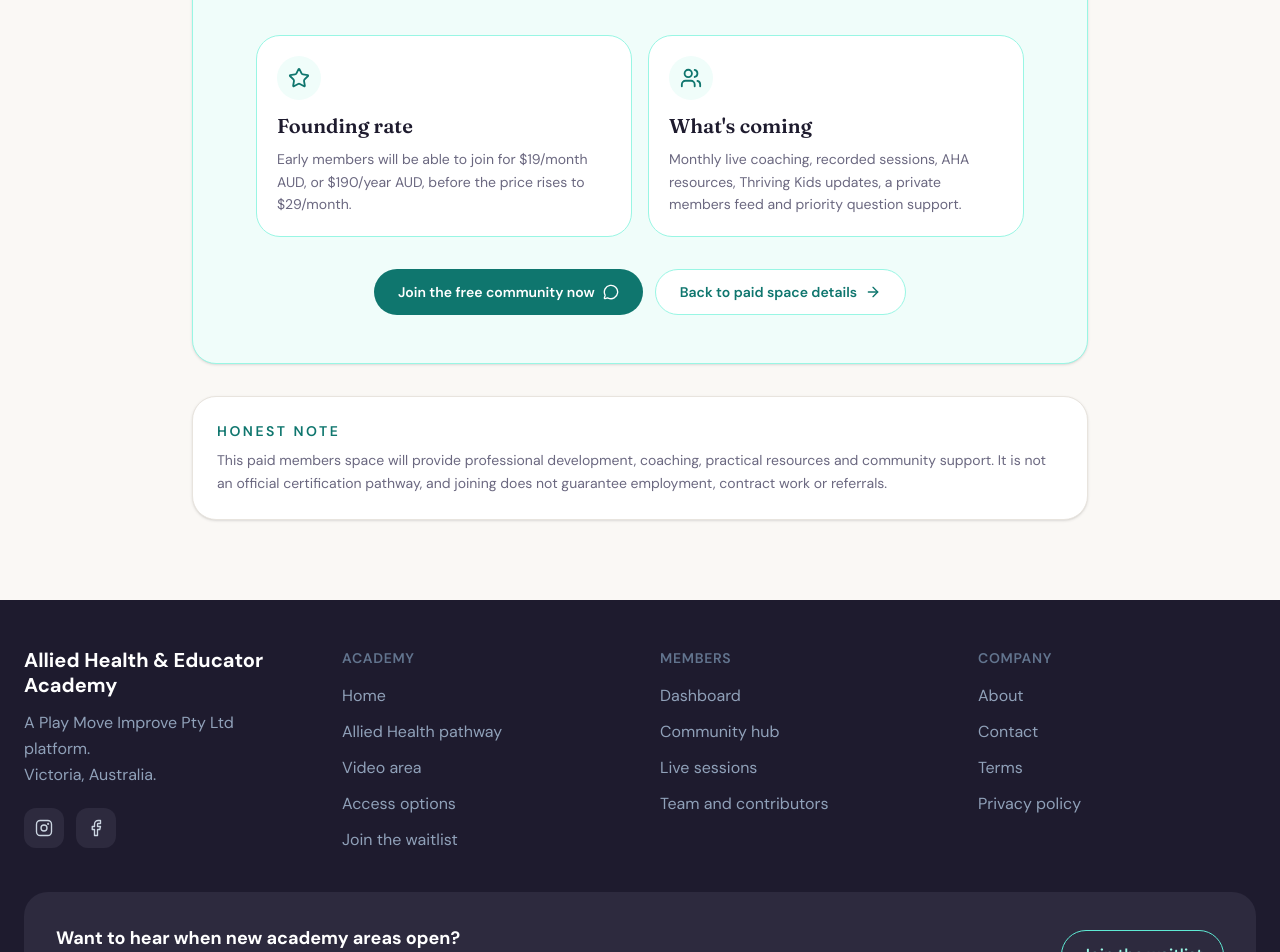
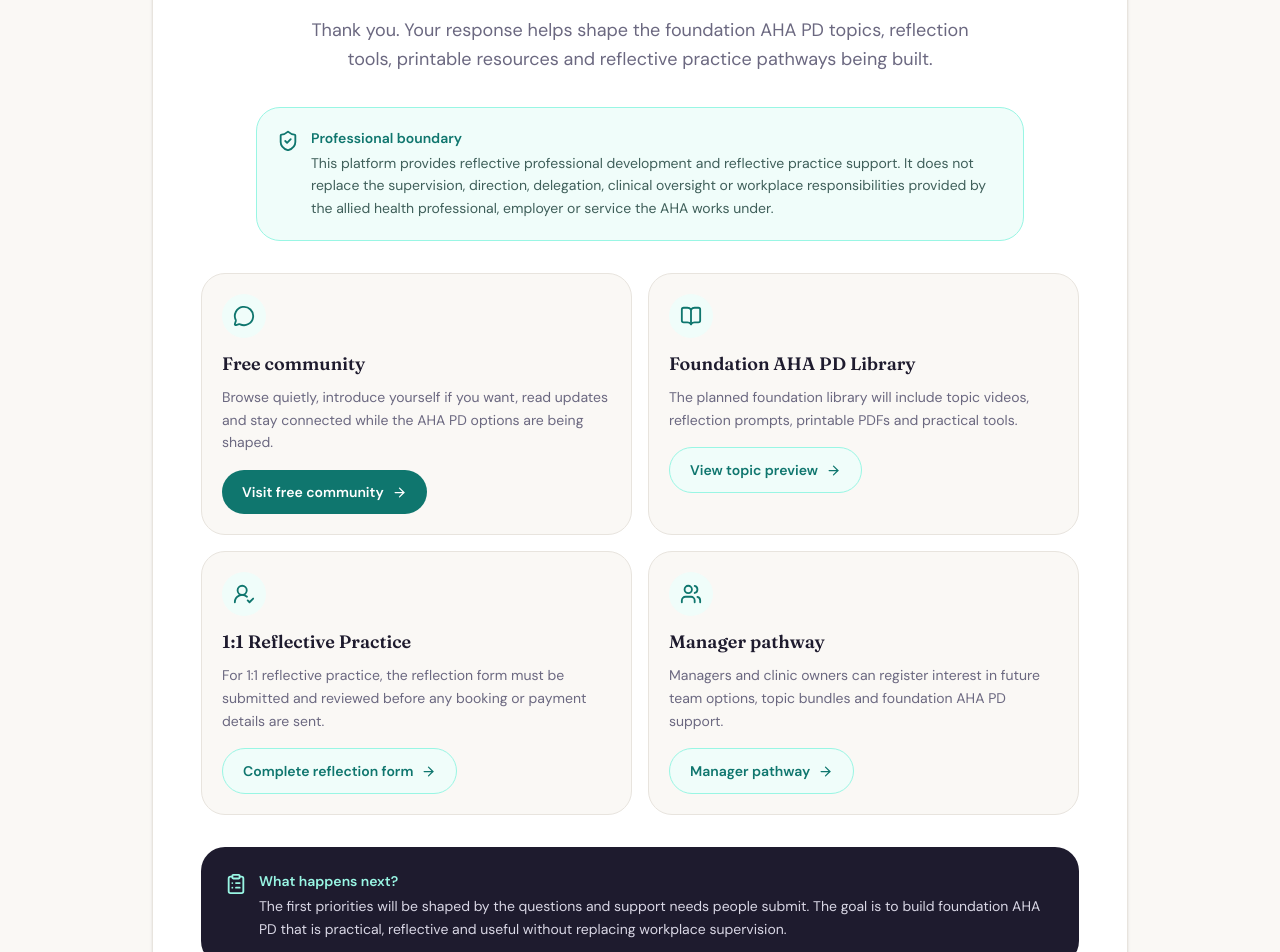
Before and after one commit to developmentalhub/allied-health-assistant-course, a Next.js app: page /subscribe/success in a window 1280 px wide. Shown: the part 640-1592 px from the top of the page. Built offline with nearby package versions, Linux system fonts and the light colour scheme; no server answers.

Commit message:
Update AHA PD success page

```diff
--- a/app/subscribe/success/page.tsx
+++ b/app/subscribe/success/page.tsx
@@ -1,88 +1,191 @@
 import Link from "next/link";
-import { ArrowRight, Check, MessageCircle, Star, Users } from "lucide-react";
+import {
+  ArrowRight,
+  BookOpen,
+  Check,
+  ClipboardList,
+  MessageCircle,
+  ShieldCheck,
+  UserRoundCheck,
+  Users,
+} from "lucide-react";
 
 export default function SubscribeSuccessPage() {
   return (
-    <main className="min-h-screen bg-[#faf8f5] px-6 py-14 text-[#1e1b2e] md:py-20">
-      <section className="mx-auto max-w-4xl">
-        <div className="rounded-3xl border border-[#99f6e4] bg-[#f0fdfa] p-8 text-center shadow-sm md:p-12">
-          <div className="mx-auto mb-5 flex h-16 w-16 items-center justify-center rounded-full bg-[#0f766e] text-white">
-            <Check size={30} />
+    <main className="min-h-screen bg-[#faf8f5] text-[#1e1b2e]">
+      <section className="mx-auto max-w-5xl px-6 py-14 md:py-20">
+        <div className="rounded-3xl border border-[#e8e4de] bg-white p-8 text-center shadow-sm md:p-12">
+          <div className="mx-auto mb-6 flex h-16 w-16 items-center justify-center rounded-full bg-[#0f766e] text-white">
+            <Check size={32} />
           </div>
 
-          <p className="mb-4 text-sm font-semibold uppercase tracking-[0.22em] text-[#0f766e]">
-            You&apos;re on the list
+          <p className="mb-4 text-xs font-semibold uppercase tracking-[0.22em] text-[#0f766e]">
+            Interest received
           </p>
 
-          <h1 className="mx-auto mb-6 max-w-3xl text-4xl font-bold leading-tight md:text-5xl">
-            You&apos;ll be first to hear when founding member access opens.
+          <h1 className="mx-auto mb-5 max-w-3xl text-4xl font-bold leading-tight md:text-6xl">
+            You&apos;re on the AHA Professional Development interest list.
           </h1>
 
-          <p className="mx-auto mb-8 max-w-2xl text-lg leading-relaxed text-[#3f5f5a]">
-            Thank you for joining the waitlist for the paid AHA members space.
-            I&apos;ll let you know when the founding rate opens, what&apos;s
-            included, and how to lock in the early member price.
+          <p className="mx-auto mb-8 max-w-2xl text-base leading-relaxed text-[#6b6880] md:text-lg">
+            Thank you. Your response helps shape the foundation AHA PD topics,
+            reflection tools, printable resources and reflective practice
+            pathways being built.
           </p>
 
-          <div className="mx-auto mb-8 grid max-w-3xl gap-4 md:grid-cols-2">
-            <div className="rounded-3xl border border-[#99f6e4] bg-white p-5 text-left">
+          <div className="mx-auto mb-8 max-w-3xl rounded-3xl border border-[#99f6e4] bg-[#f0fdfa] p-5 text-left">
+            <div className="flex gap-3">
+              <ShieldCheck
+                size={22}
+                className="mt-0.5 shrink-0 text-[#0f766e]"
+              />
+
+              <div>
+                <p className="mb-1 text-sm font-semibold text-[#0f766e]">
+                  Professional boundary
+                </p>
+
+                <p className="text-sm leading-relaxed text-[#3f5f5a]">
+                  This platform provides reflective professional development and
+                  reflective practice support. It does not replace the
+                  supervision, direction, delegation, clinical oversight or
+                  workplace responsibilities provided by the allied health
+                  professional, employer or service the AHA works under.
+                </p>
+              </div>
+            </div>
+          </div>
+
+          <div className="grid gap-4 text-left md:grid-cols-2">
+            <div className="rounded-3xl border border-[#e8e4de] bg-[#faf8f5] p-5">
               <div className="mb-3 flex h-11 w-11 items-center justify-center rounded-full bg-[#f0fdfa] text-[#0f766e]">
-                <Star size={22} />
+                <MessageCircle size={22} />
               </div>
 
-              <h2 className="mb-2 text-xl font-bold">Founding rate</h2>
+              <h2 className="mb-2 text-lg font-bold">Free community</h2>
 
-              <p className="text-sm leading-relaxed text-[#6b6880]">
-                Early members will be able to join for $19/month AUD, or
-                $190/year AUD, before the price rises to $29/month.
+              <p className="mb-4 text-sm leading-relaxed text-[#6b6880]">
+                Browse quietly, introduce yourself if you want, read updates and
+                stay connected while the AHA PD options are being shaped.
               </p>
+
+              <Link
+                href="/join"
+                className="inline-flex items-center gap-2 rounded-full bg-[#0f766e] px-5 py-3 text-sm font-semibold text-white transition hover:bg-[#0d6962]"
+              >
+                Visit free community
+                <ArrowRight size={15} />
+              </Link>
             </div>
 
-            <div className="rounded-3xl border border-[#99f6e4] bg-white p-5 text-left">
+            <div className="rounded-3xl border border-[#e8e4de] bg-[#faf8f5] p-5">
+              <div className="mb-3 flex h-11 w-11 items-center justify-center rounded-full bg-[#f0fdfa] text-[#0f766e]">
+                <BookOpen size={22} />
+              </div>
+
+              <h2 className="mb-2 text-lg font-bold">
+                Foundation AHA PD Library
+              </h2>
+
+              <p className="mb-4 text-sm leading-relaxed text-[#6b6880]">
+                The planned foundation library will include topic videos,
+                reflection prompts, printable PDFs and practical tools.
+              </p>
+
+              <Link
+                href="/topics"
+                className="inline-flex items-center gap-2 rounded-full border border-[#99f6e4] bg-[#f0fdfa] px-5 py-3 text-sm font-semibold text-[#0f766e] transition hover:bg-[#ccfbf1]"
+              >
+                View topic preview
+                <ArrowRight size={15} />
+              </Link>
+            </div>
+
+            <div className="rounded-3xl border border-[#e8e4de] bg-[#faf8f5] p-5">
+              <div className="mb-3 flex h-11 w-11 items-center justify-center rounded-full bg-[#f0fdfa] text-[#0f766e]">
+                <UserRoundCheck size={22} />
+              </div>
+
+              <h2 className="mb-2 text-lg font-bold">
+                1:1 Reflective Practice
+              </h2>
+
+              <p className="mb-4 text-sm leading-relaxed text-[#6b6880]">
+                For 1:1 reflective practice, the reflection form must be
+                submitted and reviewed before any booking or payment details are
+                sent.
+              </p>
+
+              <Link
+                href="/reflective-practice"
+                className="inline-flex items-center gap-2 rounded-full border border-[#99f6e4] bg-[#f0fdfa] px-5 py-3 text-sm font-semibold text-[#0f766e] transition hover:bg-[#ccfbf1]"
+              >
+                Complete reflection form
+                <ArrowRight size={15} />
+              </Link>
+            </div>
+
+            <div className="rounded-3xl border border-[#e8e4de] bg-[#faf8f5] p-5">
               <div className="mb-3 flex h-11 w-11 items-center justify-center rounded-full bg-[#f0fdfa] text-[#0f766e]">
                 <Users size={22} />
               </div>
 
-              <h2 className="mb-2 text-xl font-bold">What&apos;s coming</h2>
+              <h2 className="mb-2 text-lg font-bold">Manager pathway</h2>
 
-              <p className="text-sm leading-relaxed text-[#6b6880]">
-                Monthly live coaching, recorded sessions, AHA resources,
-                Thriving Kids updates, a private members feed and priority
-                question support.
+              <p className="mb-4 text-sm leading-relaxed text-[#6b6880]">
+                Managers and clinic owners can register interest in future team
+                options, topic bundles and foundation AHA PD support.
               </p>
+
+              <Link
+                href="/manager-pathway"
+                className="inline-flex items-center gap-2 rounded-full border border-[#99f6e4] bg-[#f0fdfa] px-5 py-3 text-sm font-semibold text-[#0f766e] transition hover:bg-[#ccfbf1]"
+              >
+                Manager pathway
+                <ArrowRight size={15} />
+              </Link>
             </div>
           </div>
 
-          <div className="flex flex-col justify-center gap-3 sm:flex-row">
+          <div className="mt-8 rounded-3xl bg-[#1e1b2e] p-6 text-left text-white">
+            <div className="flex gap-3">
+              <ClipboardList
+                size={22}
+                className="mt-0.5 shrink-0 text-[#99f6e4]"
+              />
+
+              <div>
+                <p className="mb-1 text-sm font-semibold text-[#99f6e4]">
+                  What happens next?
+                </p>
+
+                <p className="text-sm leading-relaxed text-[#d9d7e5]">
+                  The first priorities will be shaped by the questions and
+                  support needs people submit. The goal is to build foundation
+                  AHA PD that is practical, reflective and useful without
+                  replacing workplace supervision.
+                </p>
+              </div>
+            </div>
+          </div>
+
+          <div className="mt-8 flex flex-col justify-center gap-3 sm:flex-row">
             <Link
-              href="/join"
+              href="/subscribe"
               className="inline-flex items-center justify-center gap-2 rounded-full bg-[#0f766e] px-6 py-3 text-sm font-semibold text-white transition hover:bg-[#0d6962]"
             >
-              Join the free community now
-              <MessageCircle size={16} />
+              Back to AHA PD options
+              <ArrowRight size={15} />
             </Link>
 
             <Link
-              href="/subscribe"
-              className="inline-flex items-center justify-center gap-2 rounded-full border border-[#99f6e4] bg-white px-6 py-3 text-sm font-semibold text-[#0f766e] transition hover:bg-[#f0fdfa]"
+              href="/"
+              className="inline-flex items-center justify-center gap-2 rounded-full border border-[#99f6e4] bg-[#f0fdfa] px-6 py-3 text-sm font-semibold text-[#0f766e] transition hover:bg-[#ccfbf1]"
             >
-              Back to paid space details
-              <ArrowRight size={16} />
+              Back to homepage
+              <ArrowRight size={15} />
             </Link>
           </div>
-        </div>
-
-        <div className="mt-8 rounded-3xl border border-[#e8e4de] bg-white p-6 shadow-sm">
-          <p className="mb-2 text-sm font-semibold uppercase tracking-[0.18em] text-[#0f766e]">
-            Honest note
-          </p>
-
-          <p className="text-sm leading-relaxed text-[#6b6880]">
-            This paid members space will provide professional development,
-            coaching, practical resources and community support. It is not an
-            official certification pathway, and joining does not guarantee
-            employment, contract work or referrals.
-          </p>
         </div>
       </section>
     </main>
```
